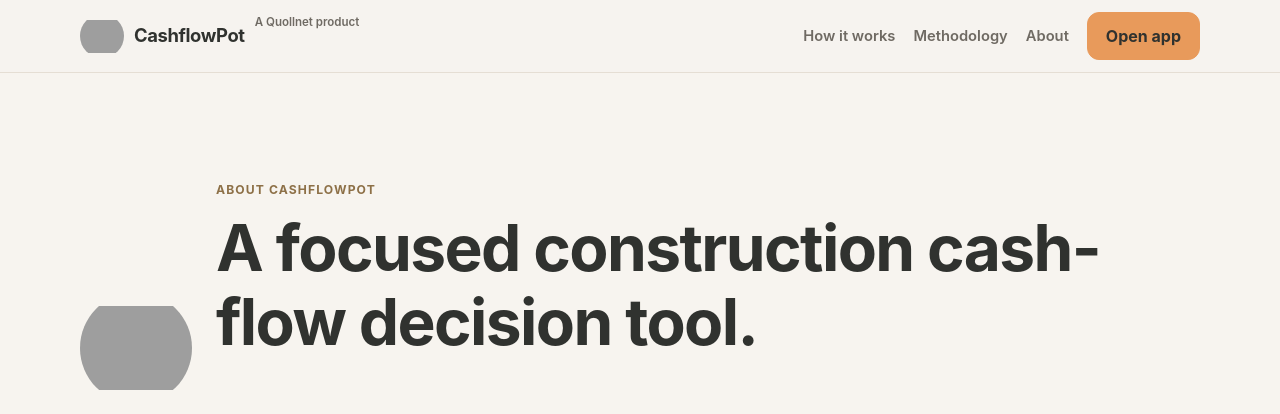
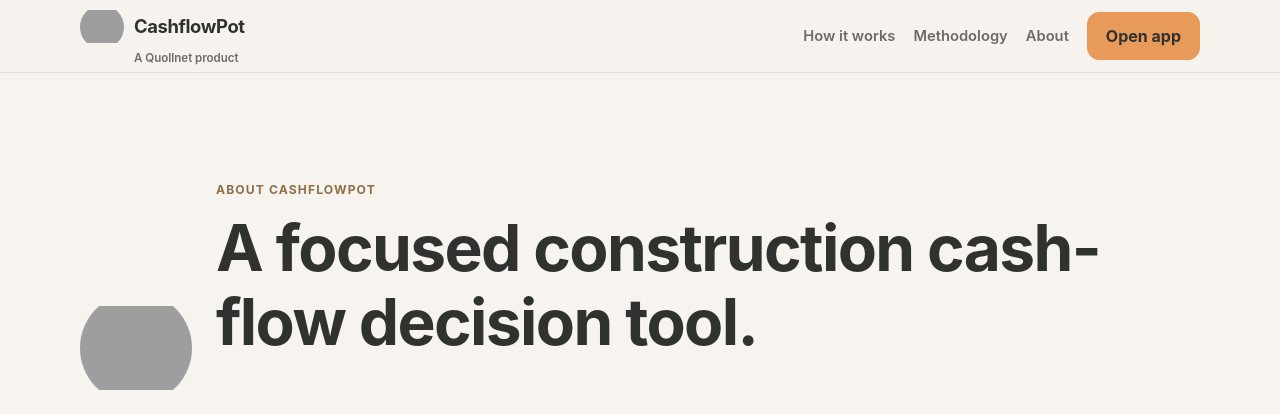
Before and after one commit to iqmia/q_flow, a Flask app: template site/templates/about.html in a window 1280 px wide. Shown: the top 414 px of the page. Run offline with Flask 3, Linux system fonts and the light colour scheme; the template is opened without the code that fills it, so the values that code supplies are empty; parts of the project's set-up code (start-up, migrations or seed data) failed here and were passed over; grey boxes are pictures that could not be loaded.

Commit message:
fix: align public header brand layout

```diff
--- a/site/templates/base.html
+++ b/site/templates/base.html
@@ -15,10 +15,10 @@
   <header class="site-header">
     <div class="site-shell site-header__inner">
       <div class="brand">
-        <a class="brand__home" href="/" aria-label="CashflowPot home">
+        <a class="brand__logo-link" href="/" aria-label="CashflowPot home">
           <img class="brand__logo" src="/app/icons/Icon-192.png" alt="" width="44" height="44">
-          <span class="brand__text"><span class="brand__name">CashflowPot</span></span>
         </a>
+        <a class="brand__name" href="/">CashflowPot</a>
         <a class="brand__parent" href="https://quollnet.com/apps/cashflowpot">A Quollnet product</a>
       </div>
       <nav class="site-nav" aria-label="Primary navigation">
```
